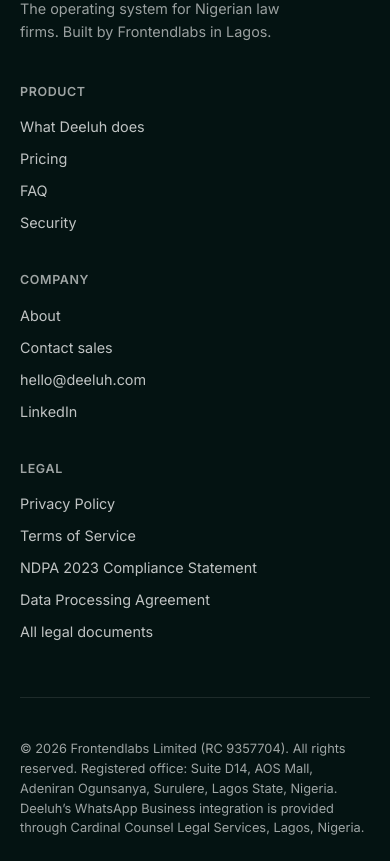
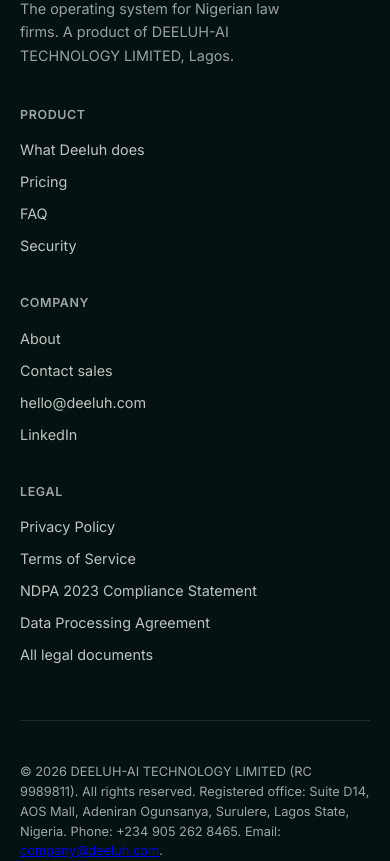
Before and after one commit to FrontendLabs-UK/deeluh-site, a plain HTML site: page index.html in a window 390 px wide. Shown: the part 11006-11867 px from the top of the page. Drawn offline with Linux system fonts and the light colour scheme.

Commit message:
fix(site): name DEELUH-AI TECHNOLOGY LIMITED as Deeluh's owner and operator (#41)
Meta business verification for the Deeluh AI portfolio (DEELUH-AI TECHNOLOGY
LIMITED, RC 9989811, website deeluh.com) has been stuck since 12 Nov. The site it
points at named Frontendlabs Limited (RC 9357704) as the company and said the
WhatsApp integration was provided through Cardinal Counsel Legal Services (the
staging tech-provider portfolio). The submitted business and the website did not
match. The footer now gives the legal name, RC number, registered office, phone and
email Meta verifies against; the company page and taglines say Deeluh is owned and
operated by DEELUH-AI TECHNOLOGY LIMITED and built with Frontendlabs.

Co-authored-by: Olanrewaju Akisanya <mobileappconsultant@gmail.com>
Co-authored-by: Claude Opus 5.5 <noreply@anthropic.com>

```diff
--- a/index.html
+++ b/index.html
@@ -3161,7 +3161,7 @@
 
         <div class="footer-brand">
           <p class="footer-brand__name"><a href="index.html">Deeluh<span class="wordmark__dot">.</span></a></p>
-          <p class="footer-brand__tagline">The operating system for Nigerian law firms. Built by Frontendlabs in Lagos.</p>
+          <p class="footer-brand__tagline">The operating system for Nigerian law firms. A product of DEELUH-AI TECHNOLOGY LIMITED, Lagos.</p>
         </div>
 
         <div class="footer-col">
@@ -3198,7 +3198,7 @@
       </div>
 
       <div class="footer-bottom">
-        <p class="footer-bottom__legal">© 2026 Frontendlabs Limited (RC 9357704). All rights reserved. Registered office: Suite D14, AOS Mall, Adeniran Ogunsanya, Surulere, Lagos State, Nigeria. Deeluh&rsquo;s WhatsApp Business integration is provided through Cardinal Counsel Legal Services, Lagos, Nigeria.</p>
+        <p class="footer-bottom__legal">© 2026 DEELUH-AI TECHNOLOGY LIMITED (RC 9989811). All rights reserved. Registered office: Suite D14, AOS Mall, Adeniran Ogunsanya, Surulere, Lagos State, Nigeria. Phone: +234 905 262 8465. Email: <a href="mailto:company@deeluh.com">company@deeluh.com</a>.</p>
 
         <div class="footer-bottom__social">
           <a href="https://linkedin.com/company/deeluh" target="_blank" rel="noopener" aria-label="Deeluh on LinkedIn">
```
Also changed, not shown: company.html (+5 -5 lines), legal.html (+2 -2 lines), product.html (+2 -2 lines), resources.html (+2 -2 lines), solutions.html (+2 -2 lines).
